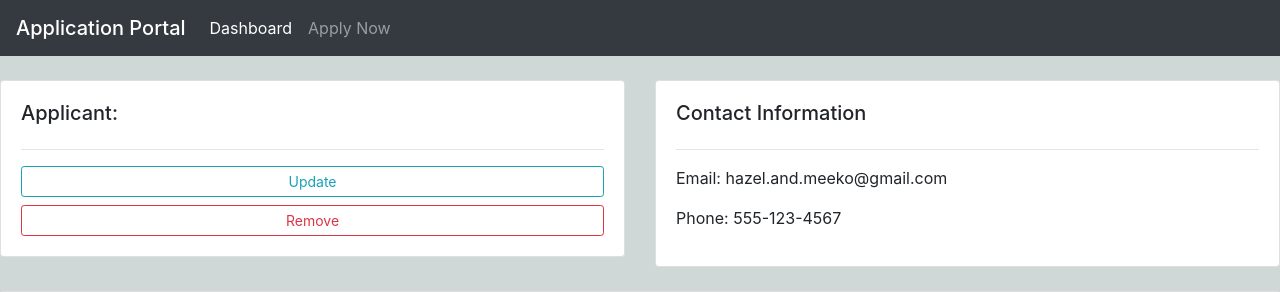
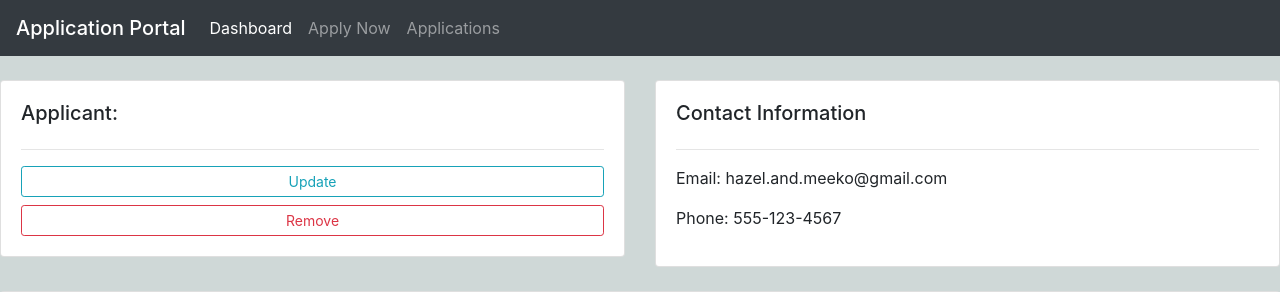
Before and after one commit to saiken86807/college-application-portal, a Django app: page /applicant/1/ in a window 1280 px wide. Shown: the top 292 px of the page. Run offline with Django 3.2, Linux system fonts and the light colour scheme; data comes from the database, SQL or seed files in the repository; some libraries are stand-ins or nearby versions.

Commit message:
URL links updated

```diff
--- a/appStatus/templates/appStatus/Navbar.html
+++ b/appStatus/templates/appStatus/Navbar.html
@@ -1,3 +1,4 @@
+{% load static %}
 <nav class="navbar navbar-expand-lg navbar-dark bg-dark">
     <span class="navbar-brand mb-0 h1">Application Portal</span>
     <button class="navbar-toggler" type="button" data-toggle="collapse" data-target="#navbarNavAltMarkup"
@@ -6,8 +7,9 @@
     </button>
     <div class="collapse navbar-collapse" id="navbarNavAltMarkup">
         <div class="navbar-nav">
-            <a class="nav-item nav-link active" href="#">Dashboard </a>
-            <a class="nav-item nav-link" href="#">Apply Now</a>
+            <a class="nav-item nav-link active" href="{% url 'home' %}">Dashboard </a>
+            <a class="nav-item nav-link" href="{% url 'apply' %}">Apply Now</a>
+            <a class="nav-item nav-link" href="{% url 'applications' %}">Applications</a>
         </div>
     </div>
 </nav>
```
